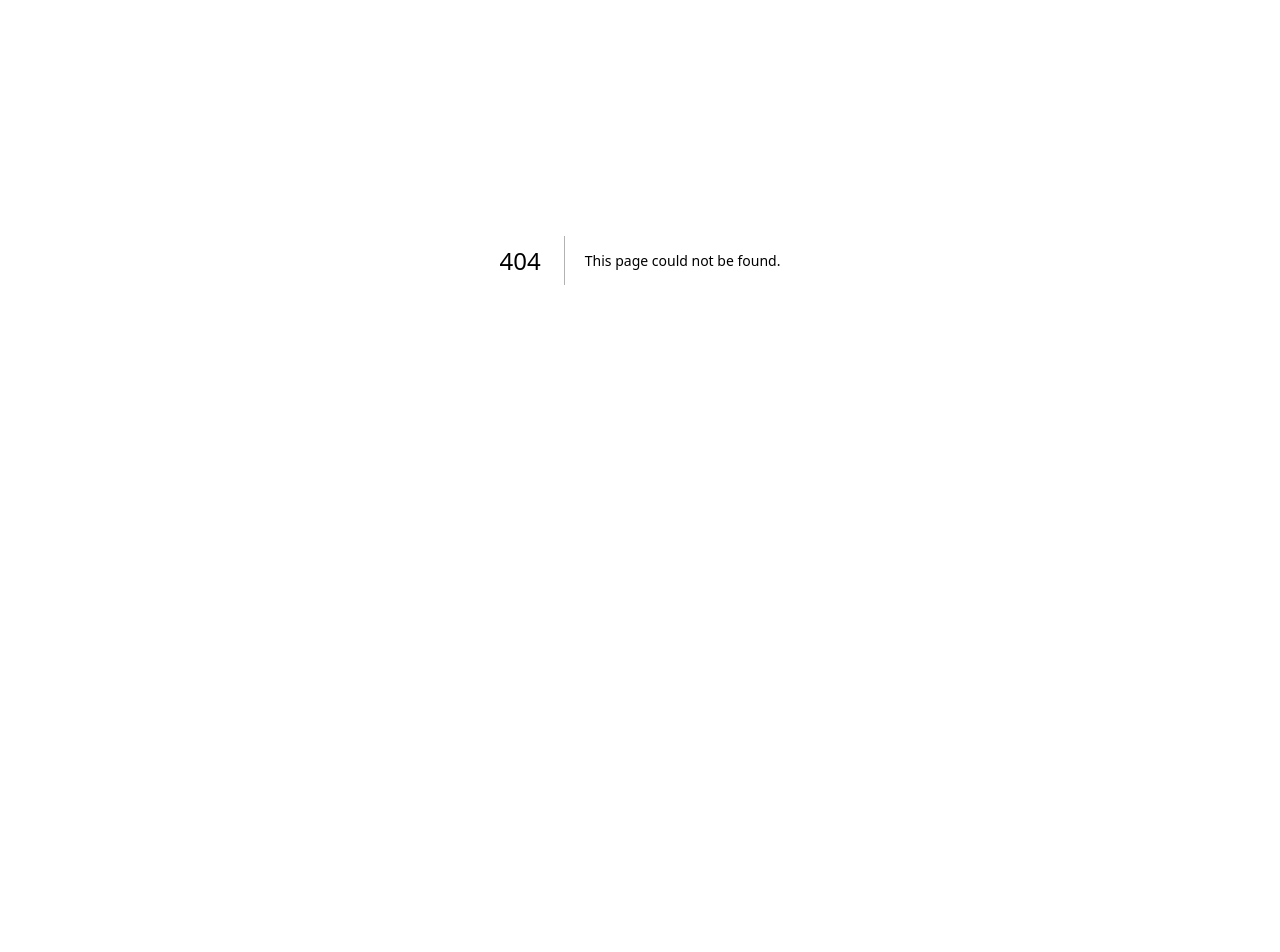
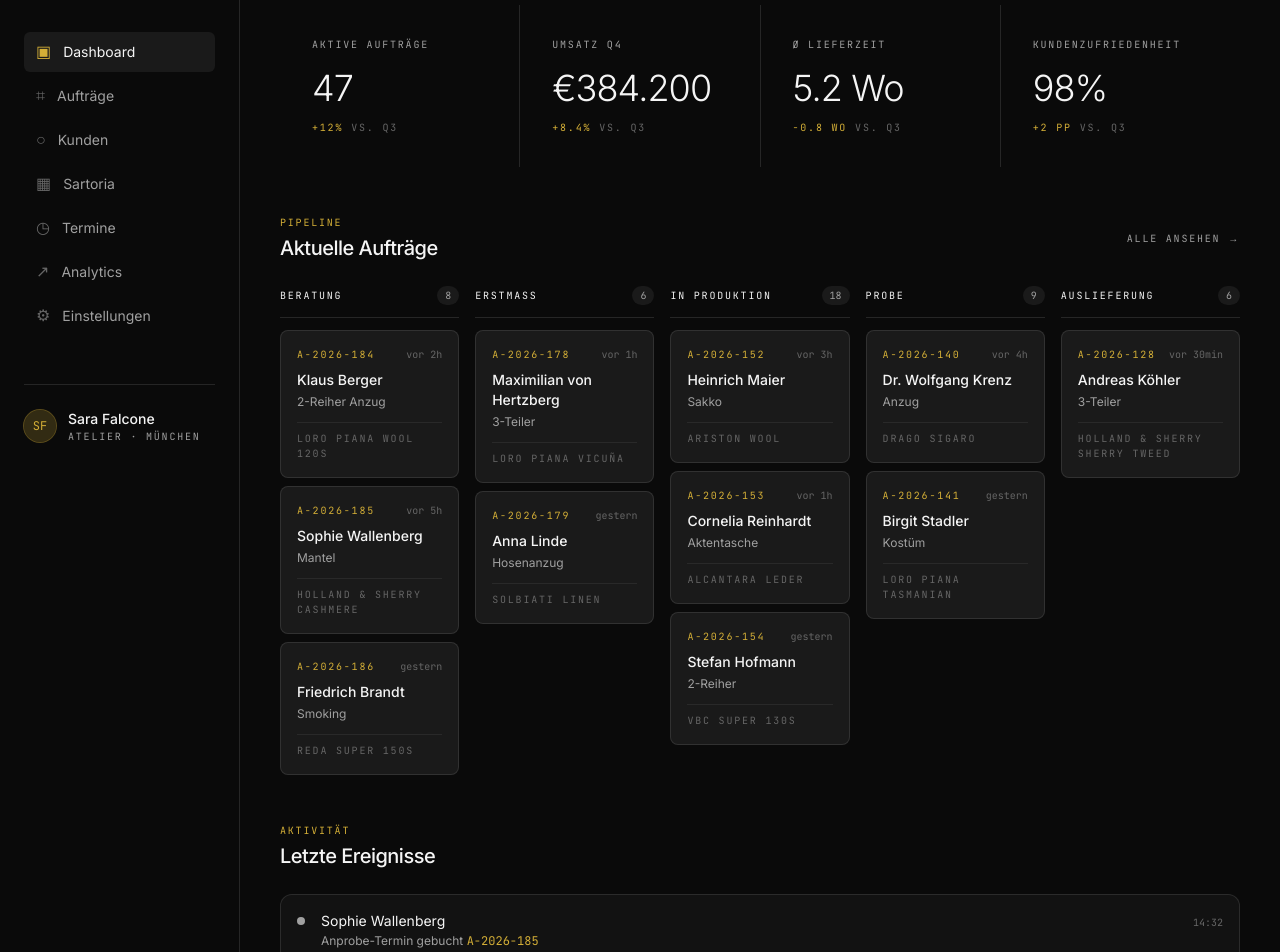
Before and after one commit to Pentrarri-cmd/pentrarri-next, a Next.js app: page /showcase/sartoria-hub in a window 1280 px wide. Before the commit this address had no page. Shown: the part 140-1092 px from the top of the page. Before the commit the page ends 800 px from the top, so only its background shows below. Built offline with nearby package versions, Linux system fonts and the light colour scheme.

Commit message:
feat: sartoria hub dashboard (kpis, pipeline, activity)

```diff
--- /dev/null
+++ b/src/app/showcase/sartoria-hub/page.tsx
@@ -0,0 +1,35 @@
+import type { Metadata } from 'next';
+import { DemoBanner } from '@/components/showcase/DemoBanner';
+import { SartoriaSidebar } from '@/components/showcase/SartoriaSidebar';
+import { SartoriaTopBar } from '@/components/showcase/SartoriaTopBar';
+import { SartoriaKpis } from '@/components/showcase/SartoriaKpis';
+import { SartoriaPipeline } from '@/components/showcase/SartoriaPipeline';
+import { SartoriaActivity } from '@/components/showcase/SartoriaActivity';
+
+export const metadata: Metadata = {
+  title: 'Sartoria Hub · Demo — Pentrarri Showcase',
+  description:
+    'Fiktives Order-Management-Tool für die Maßmanufaktur Falcone Sartoria. Begehbare Pentrarri-Demo.',
+};
+
+export default function SartoriaHubPage() {
+  return (
+    <div className="min-h-screen bg-bg text-ink">
+      <DemoBanner demoLabel="Sartoria Hub" brandName="Falcone Sartoria" />
+
+      <div className="flex">
+        <SartoriaSidebar />
+
+        <main className="min-w-0 flex-1">
+          <SartoriaTopBar />
+
+          <div className="space-y-12 p-6 pb-20 md:p-10">
+            <SartoriaKpis />
+            <SartoriaPipeline />
+            <SartoriaActivity />
+          </div>
+        </main>
+      </div>
+    </div>
+  );
+}
--- /dev/null
+++ b/src/components/showcase/SartoriaActivity.tsx
@@ -0,0 +1,53 @@
+'use client';
+
+import { motion } from 'framer-motion';
+import { sartoriaData } from '@/data/sartoria-hub';
+
+const toneColors = {
+  success: 'bg-gold',
+  warning: 'bg-amber-400',
+  info: 'bg-ink-muted',
+};
+
+export function SartoriaActivity() {
+  return (
+    <div>
+      <div className="mb-6">
+        <p className="font-mono text-[10px] uppercase tracking-mono-label text-gold">
+          Aktivität
+        </p>
+        <h2 className="mt-1 text-xl font-medium tracking-tight text-ink">
+          Letzte Ereignisse
+        </h2>
+      </div>
+
+      <div className="rounded-xl border border-ink-soft/30 bg-bg-elevated/50">
+        {sartoriaData.activity.map((event, i) => (
+          <motion.div
+            key={i}
+            initial={{ opacity: 0, x: -10 }}
+            animate={{ opacity: 1, x: 0 }}
+            transition={{ duration: 0.4, delay: i * 0.06 }}
+            className={`flex items-start gap-4 p-4 transition-colors hover:bg-bg-elevated ${
+              i !== sartoriaData.activity.length - 1 ? 'border-b border-ink-soft/20' : ''
+            }`}
+          >
+            <div className="flex flex-col items-center pt-1.5">
+              <span className={`h-2 w-2 rounded-full ${toneColors[event.tone]}`} />
+            </div>
+            <div className="flex-1">
+              <div className="flex items-baseline justify-between gap-2">
+                <span className="text-sm text-ink">{event.actor}</span>
+                <span className="font-mono text-[10px] text-ink-soft">{event.time}</span>
+              </div>
+              <div className="mt-0.5 text-xs text-ink-muted">
+                {event.action}{' '}
+                <span className="font-mono text-gold">{event.target}</span>
+              </div>
+            </div>
+          </motion.div>
+        ))}
+      </div>
+    </div>
+  );
+}
--- /dev/null
+++ b/src/components/showcase/SartoriaKpis.tsx
@@ -0,0 +1,33 @@
+'use client';
+
+import { motion } from 'framer-motion';
+import { sartoriaData } from '@/data/sartoria-hub';
+
+export function SartoriaKpis() {
+  return (
+    <div className="grid grid-cols-2 gap-px bg-ink-soft/30 lg:grid-cols-4">
+      {sartoriaData.kpis.map((kpi, i) => (
+        <motion.div
+          key={kpi.label}
+          initial={{ opacity: 0, y: 20 }}
+          animate={{ opacity: 1, y: 0 }}
+          transition={{ duration: 0.5, delay: i * 0.08, ease: [0.22, 1, 0.36, 1] }}
+          className="group bg-bg p-6 transition-colors hover:bg-bg-elevated md:p-8"
+        >
+          <p className="font-mono text-[10px] uppercase tracking-mono-label text-ink-muted">
+            {kpi.label}
+          </p>
+          <p className="mt-4 text-3xl font-light tracking-tight text-ink md:text-4xl">
+            {kpi.value}
+          </p>
+          <div className="mt-3 flex items-center gap-2 font-mono text-[10px] uppercase tracking-mono-label">
+            <span className={kpi.positive ? 'text-gold' : 'text-red-400'}>
+              {kpi.delta}
+            </span>
+            <span className="text-ink-soft">{kpi.period}</span>
+          </div>
+        </motion.div>
+      ))}
+    </div>
+  );
+}
--- /dev/null
+++ b/src/components/showcase/SartoriaPipeline.tsx
@@ -0,0 +1,72 @@
+'use client';
+
+import { motion } from 'framer-motion';
+import { sartoriaData } from '@/data/sartoria-hub';
+
+export function SartoriaPipeline() {
+  return (
+    <div>
+      <div className="mb-6 flex items-center justify-between">
+        <div>
+          <p className="font-mono text-[10px] uppercase tracking-mono-label text-gold">
+            Pipeline
+          </p>
+          <h2 className="mt-1 text-xl font-medium tracking-tight text-ink">
+            Aktuelle Aufträge
+          </h2>
+        </div>
+        <button className="font-mono text-[10px] uppercase tracking-mono-label text-ink-muted transition-colors hover:text-gold">
+          Alle ansehen →
+        </button>
+      </div>
+
+      <div className="grid grid-cols-1 gap-4 md:grid-cols-3 lg:grid-cols-5">
+        {sartoriaData.pipeline.map((column, columnIndex) => (
+          <motion.div
+            key={column.status}
+            initial={{ opacity: 0, y: 20 }}
+            animate={{ opacity: 1, y: 0 }}
+            transition={{
+              duration: 0.5,
+              delay: columnIndex * 0.08,
+              ease: [0.22, 1, 0.36, 1],
+            }}
+            className="flex flex-col gap-3"
+          >
+            <div className="flex items-center justify-between border-b border-ink-soft/30 pb-3">
+              <span className="font-mono text-[10px] uppercase tracking-mono-label text-ink">
+                {column.status}
+              </span>
+              <span className="rounded-full bg-bg-elevated px-2 py-0.5 font-mono text-[10px] text-ink-muted">
+                {column.count}
+              </span>
+            </div>
+
+            <div className="flex flex-col gap-2">
+              {column.orders.map((order) => (
+                <button
+                  key={order.id}
+                  className="group rounded-lg border border-ink-soft/30 bg-bg-elevated p-4 text-left transition-all hover:border-gold/30 hover:bg-bg-soft"
+                >
+                  <div className="flex items-center justify-between">
+                    <span className="font-mono text-[10px] uppercase tracking-mono-label text-gold">
+                      {order.id}
+                    </span>
+                    <span className="font-mono text-[10px] text-ink-soft">
+                      {order.updated}
+                    </span>
+                  </div>
+                  <div className="mt-2 text-sm font-medium text-ink">{order.customer}</div>
+                  <div className="mt-1 text-xs text-ink-muted">{order.item}</div>
+                  <div className="mt-3 border-t border-ink-soft/20 pt-2 font-mono text-[10px] uppercase tracking-mono-label text-ink-soft transition-colors group-hover:text-ink-muted">
+                    {order.fabric}
+                  </div>
+                </button>
+              ))}
+            </div>
+          </motion.div>
+        ))}
+      </div>
+    </div>
+  );
+}
```
